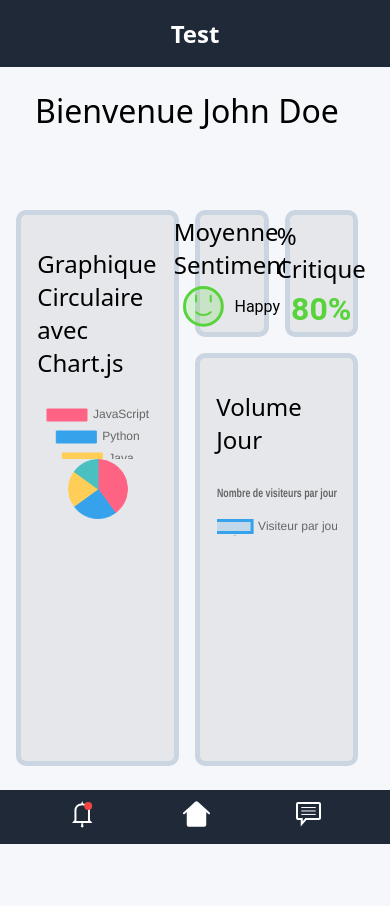
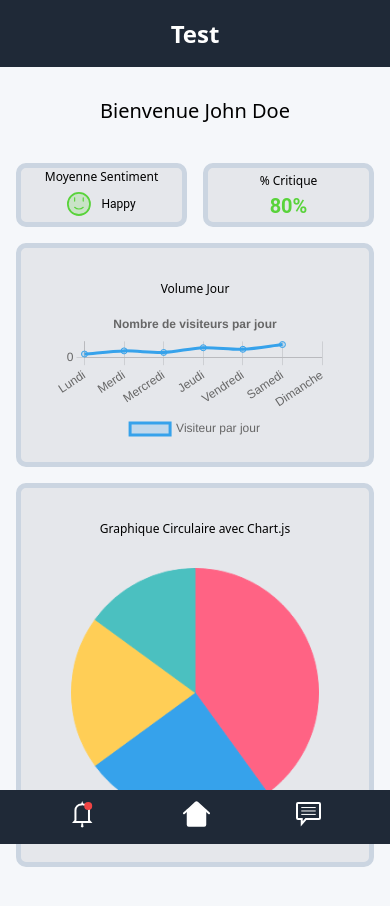
Before and after one commit to ynov-2025-m1-team7/CICD_M1_FRONT, a React (Create React App) app: page / in a window 390 px wide. Shown: the top 906 px of the page. Built offline with nearby package versions, Linux system fonts and the light colour scheme; a web font is replaced by a local one.

Commit message:
responsive

```diff
--- a/src/App.css
+++ b/src/App.css
@@ -12,3 +12,13 @@ h1, h2, h3, h4, h5, h6 {
     font-style: normal;
     background-color: #F5F7FA;
 }
+
+@media screen and (max-width: 680px) {
+    h1 {
+        font-size: 20px;
+    }
+
+    h2 {
+        font-size: 12px;
+    }
+}
--- a/src/Compossant/Dashboard/style.css
+++ b/src/Compossant/Dashboard/style.css
@@ -1,7 +1,7 @@
 .DashboardContainer {
     display: grid;
     grid-template-columns: repeat(8, 1fr);
-    grid-template-rows: repeat(6, 1fr);
+    grid-template-rows: repeat(6, 120px);
     margin: 0 32px 0 16px;
     gap: 16px;
 }
@@ -11,3 +11,19 @@
     text-align: center;
     align-items: center;
 }
+
+@media screen and (max-width: 680px) {
+    .DashboardContainer {
+        grid-template-columns: repeat(6, 1fr);
+        grid-template-rows: repeat(10, 64px);
+        margin: 16px 16px 64px 16px;
+    }
+
+    .DashboardTitle {
+        grid-column: 1 / -1;
+        grid-row: 1;
+        text-align: center;
+        align-items: center;
+        font-size: 20px;
+    }
+}
--- a/src/Compossant/Graphics/Line/index.js
+++ b/src/Compossant/Graphics/Line/index.js
@@ -42,7 +42,7 @@ const MyLineChart = () => {
     responsive: true,
     plugins: {
       legend: {
-        position: 'top',
+        position: 'bottom',
       },
       title: {
         display: true,
--- a/src/Compossant/Graphics/Line/style.css
+++ b/src/Compossant/Graphics/Line/style.css
@@ -1,15 +1,29 @@
-.Line-Chart-Container{
+.Line-Chart-Container {
     grid-column: 5 / -1;
-    grid-row: 3 / -2;
+    grid-row: 3 / -1;
     display: flex;
     flex-direction: column;
     align-items: center;
+    justify-content: space-around;
     padding: 32px 10%;
     background-color: #E5E7EB;
     border: #CBD5E1 solid 5px;
     border-radius: 10px;
 }
 
+.Line-Chart-Container canvas {
+    max-width: 100%;
+    max-height: 100%;
+    /* object-fit: contain; */
+}
+
 .Line-Chart-Container h2{
     margin-block-start: 0;
 }
+
+@media screen and (max-width: 680px) {
+    .Line-Chart-Container {
+        grid-column: 1 / -1;
+        grid-row: 3 / 6;
+    }
+}
--- a/src/Compossant/Graphics/Pie/index.js
+++ b/src/Compossant/Graphics/Pie/index.js
@@ -33,7 +33,7 @@ const MyPieChart = () => {
     responsive: true, // Pour rendre le graphique responsive
     plugins: {
       legend: {
-        position: 'top', // Position de la légende
+        display: false
       },
       tooltip: {
         callbacks: {
--- a/src/Compossant/Graphics/Pie/style.css
+++ b/src/Compossant/Graphics/Pie/style.css
@@ -1,9 +1,10 @@
 .Pie-Chart-Container{
     grid-column: 1 / 5;
-    grid-row: 2 / -2;
+    grid-row: 2 / -1;
     display: flex;
     flex-direction: column;
     align-items: center;
+    justify-content: space-between;
     padding: 32px 10%;
     background-color: #E5E7EB;
     border: #CBD5E1 solid 5px;
@@ -13,3 +14,16 @@
 .Pie-Chart-Container h2{
     margin-block-start: 0;
 }
+
+.Pie-Chart-Container canvas {
+    max-width: 90%;
+    max-height: 90%;
+    object-fit: contain;
+  }
+
+@media screen and (max-width: 680px) {
+    .Pie-Chart-Container {
+        grid-column: 1 / -1;
+        grid-row: 6 / -1;
+    }
+}
--- a/src/Compossant/StatsCards/AverageFeeling/style.css
+++ b/src/Compossant/StatsCards/AverageFeeling/style.css
@@ -20,3 +20,19 @@
     margin-block-start: 0;
     margin-block-end: 0;
 }
+
+@media screen and (max-width: 680px) {
+    .AvarageFeelingContainer {
+        grid-column: 1 / 4;
+        grid-row: 2;
+    }
+
+    .FeelingIcon {
+        width: 24px;
+        height: 24px;
+    }
+
+    .FeelingText {
+        font-size: 12px;
+    }
+}
--- a/src/Compossant/StatsCards/PercentageReviews/style.css
+++ b/src/Compossant/StatsCards/PercentageReviews/style.css
@@ -36,3 +36,14 @@
 .PercentageReviewsText-orange {
     color: #F0961F;
 }
+
+@media screen and (max-width: 680px) {
+    .PercentageReviewsContainer {
+        grid-column: 4 / -1;
+        grid-row: 2;
+    }
+
+    .PercentageReviewsText-green, .PercentageReviewsText-red, .PercentageReviewsText-orange {
+        font-size: 20px;
+    }
+}
```
